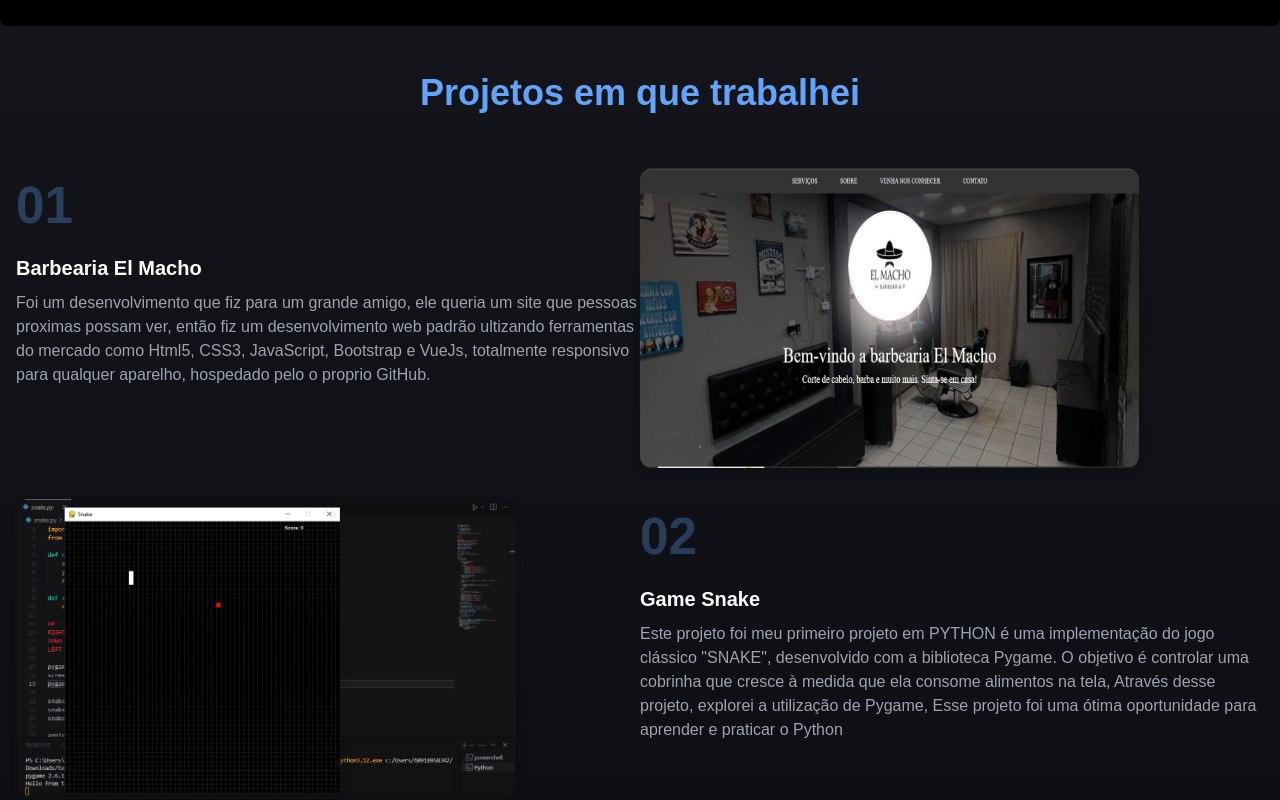
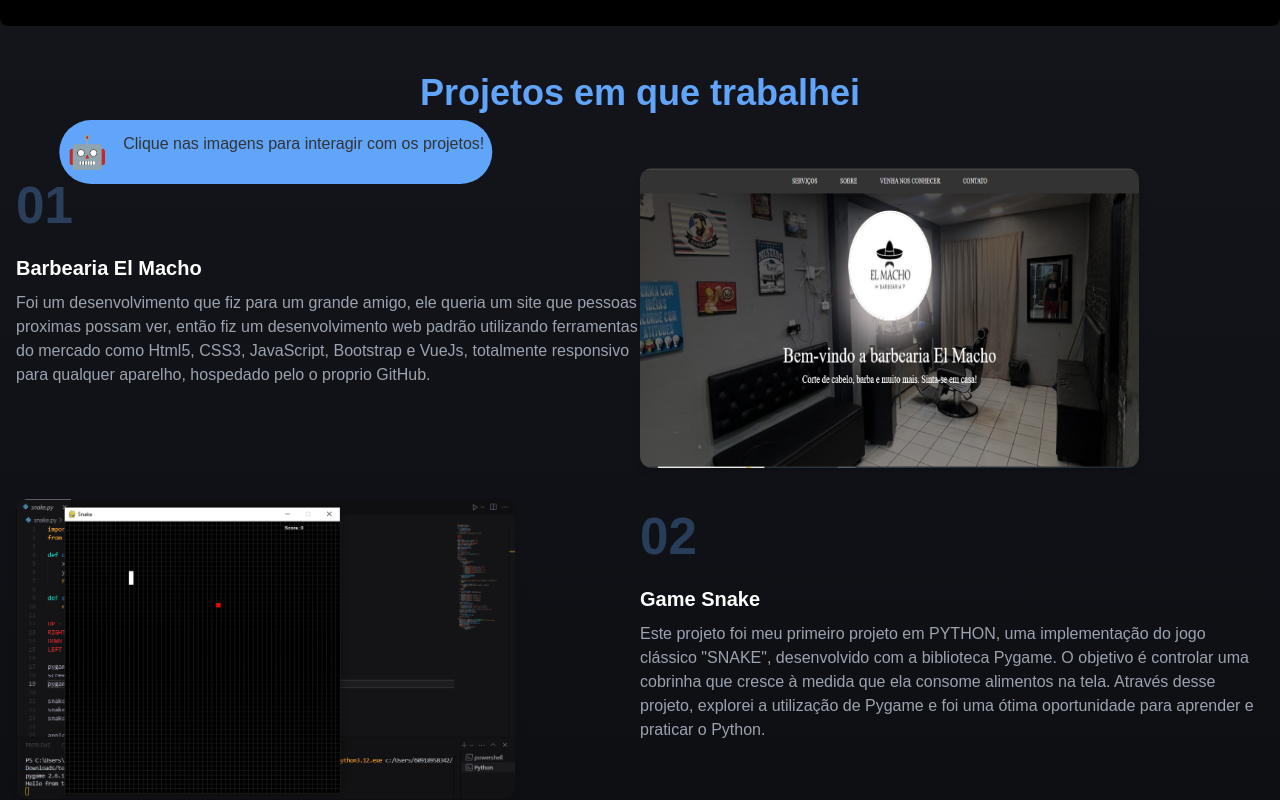
Before and after one commit to RockNicolas/Repositorio, a React (Vite) app: page / in a window 1280 px wide. Shown: the part 2200-3000 px from the top of the page. Built offline with nearby package versions, Linux system fonts and the light colour scheme; no server answers.

Commit message:
Criação do Robot para da suporte

```diff
--- a/src/pages/Projetos/Projetos.css
+++ b/src/pages/Projetos/Projetos.css
@@ -40,7 +40,6 @@ h3 {
   margin-bottom: 0.5rem;
   padding: px;
 }
-
 
 h4 {
   font-size: 1.25rem;
@@ -110,13 +109,42 @@ img {
   box-shadow: 0px 4px 6px rgba(0, 0, 0, 0.1);
   width: 80%;
   max-width: 300px;
-  height:;
   margin-bottom: 1rem;
+  cursor: pointer;
+}
+
+.robot-message {
+  position: absolute;
+  transform: translateX(10%);
+  background-color: #60A5FA;
+  color: white;
+  padding: 0.5rem ;
+  border-radius: 50px;
+  display: flex;
+  align-items: center;
+  justify-content: center;
+  font-size: 0.9rem;
+  opacity: 1;
+  transition: opacity 0.5s ease;
+  z-index: 9999;
+  width: auto;
+  height: auto;
+}
+
+.robot-icon {
+  font-size: 2rem;
+  margin-right: 1rem;
+}
+
+.message {
+  font-size: 1rem;
+  color: #333;
+  font-family: 'Arial', sans-serif;
 }
 
 .md\:w-1\/2 img {
   max-width: 100%;
-  margin-bottom: 1.5rem; /
+  margin-bottom: 1.5rem;
 }
 
 .px-4 {
--- a/src/pages/Projetos/Projetos.tsx
+++ b/src/pages/Projetos/Projetos.tsx
@@ -1,32 +1,59 @@
-import React, { useState } from 'react';
+import React, { useState, useEffect } from 'react';
 import './Projetos.css';
 
 const Projetos: React.FC = () => {
   const [isClicked, setIsClicked] = useState<boolean>(false);
+  const [isVisible, setIsVisible] = useState(false);
 
   const handleImageClick = (link: string) => {
     setIsClicked(true);
 
     setTimeout(() => {
       if (link) {
-        // Para abrir a aplicação ou link após a animação
         window.open(link, '_blank');
       }
-    }, 1000); // 1 segundo de atraso após a animação de rotação
+    }, 1000);
   };
+
+  useEffect(() => {
+    const observer = new IntersectionObserver(
+      ([entry]) => {
+        if (entry.isIntersecting) {
+          setIsVisible(true);
+        }
+      },
+      { threshold: 0.5 }
+    );
+
+    const section = document.querySelector('.projetos-section');
+    if (section) observer.observe(section);
+
+    return () => {
+      if (section) observer.unobserve(section);
+    };
+  }, []);
 
   return (
     <div className="container px-4 py-8">
       <h1 className="text-center text-blue-400 text-lg">Projetos em que trabalhei</h1>
 
-      <div className="mt-12">
+      {isVisible && (
+        <div className="robot-message">
+          <div className="robot-icon">
+            🤖
+          </div>
+          <p className="message">Clique nas imagens para interagir com os projetos!</p>
+        </div>
+      )}
+
+      <div className="mt-12 projetos-section">
         <div className="flex flex-col md:flex-row items-center md:items-start mb-12">
           <div className="md:w-1/2">
             <h3 className="text-2xl mb-2">01</h3>
             <h4 className="text-xl mb-2">Barbearia El Macho</h4>
             <p className="text-gray-400 mb-4">
               Foi um desenvolvimento que fiz para um grande amigo, ele queria um site que
-              pessoas proximas possam ver, então fiz um desenvolvimento web padrão ultizando ferramentas
+              pessoas proximas possam ver, então fiz um desenvolvimento web padrão utilizando ferramentas
               do mercado como Html5, CSS3, JavaScript, Bootstrap e VueJs, totalmente responsivo para qualquer aparelho, hospedado pelo o
               proprio GitHub.
             </p>
@@ -38,7 +65,7 @@ const Projetos: React.FC = () => {
               height="300"
               src="./public/Imgs/ElMacho.png"
               width="300"
-              onClick={() => handleImageClick('https://link-do-projeto-el-macho.com')} // Link do projeto
+              onClick={() => handleImageClick('https://rocknicolas.github.io/Barbearia-El-Macho/')}
             />
           </div>
         </div>
@@ -51,16 +78,16 @@ const Projetos: React.FC = () => {
               height="300"
               src="./public/Imgs/sanke.png"
               width="300"
-              onClick={() => handleImageClick('https://link-para-o-jogo-snake.com')} // Link para o jogo Snake
+              onClick={() => handleImageClick('https://link-para-o-jogo-snake.com')}
             />
           </div>
           <div className="md:w-1/2 order-1 md:order-2">
             <h3 className="text-2xl mb-2">02</h3>
             <h4 className="text-xl mb-2">Game Snake</h4>
             <p className="text-gray-400 mb-4">
-              Este projeto foi meu primeiro projeto em PYTHON é uma implementação do jogo clássico "SNAKE", desenvolvido com a biblioteca Pygame. O objetivo é controlar uma cobrinha que cresce
-              à medida que ela consome alimentos na tela, Através desse projeto, explorei a utilização de Pygame, Esse projeto foi uma ótima oportunidade para
-              aprender e praticar o Python
+              Este projeto foi meu primeiro projeto em PYTHON, uma implementação do jogo clássico "SNAKE", desenvolvido com a biblioteca Pygame. O objetivo é controlar uma cobrinha que cresce
+              à medida que ela consome alimentos na tela. Através desse projeto, explorei a utilização de Pygame e foi uma ótima oportunidade para
+              aprender e praticar o Python.
             </p>
           </div>
         </div>
@@ -82,7 +109,7 @@ const Projetos: React.FC = () => {
               height="300"
               src="https://storage.googleapis.com/a1aa/image/LBSoN6ppG_KgEbapqq41aZkk9r0qgWUUsz2RoLvrtig.jpg"
               width="300"
-              onClick={() => handleImageClick('https://link-da-loja.com')} // Link da loja
+              onClick={() => handleImageClick('https://link-da-loja.com')}
             />
           </div>
         </div>
```
